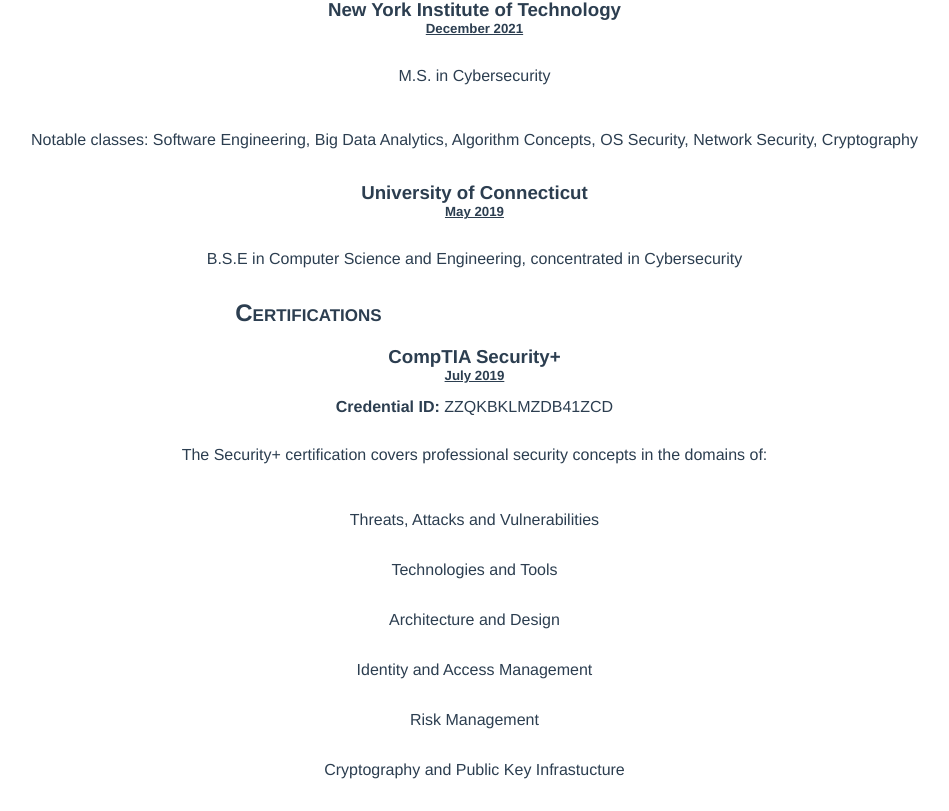
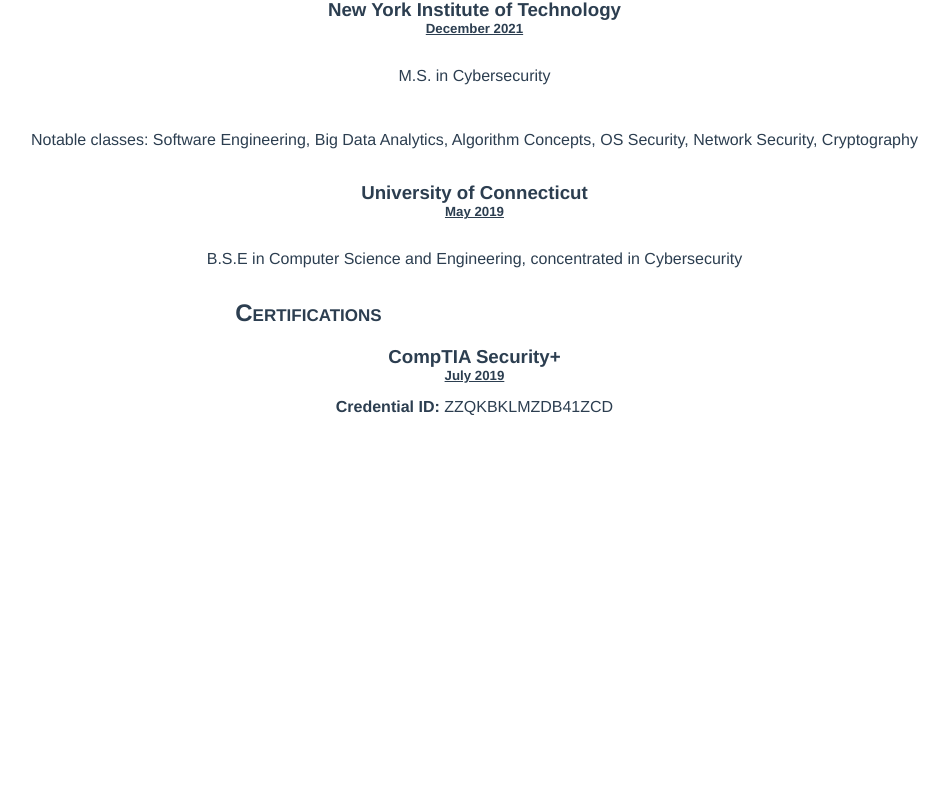
Before and after one commit to kevhunte/resume_vue, a Vue app: page / in a window 1280 px wide. Shown: the part 2141-2952 px from the top of the page, without its empty margins (8-957 px from the left). After the commit the page ends 2588 px from the top, so only its background shows below. Built offline with nearby package versions, Linux system fonts and the light colour scheme; no server answers.

Commit message:
unneeded descriptions

```diff
--- a/src/views/Home.vue
+++ b/src/views/Home.vue
@@ -124,15 +124,6 @@
         <h5>July 2019</h5>
       </div>
       <p style="margin: 0;"> <b>Credential ID:</b> ZZQKBKLMZDB41ZCD</p>
-      <p style="margin: 0;">The Security+ certification covers professional security concepts in the domains of:</p>
-      <ul>
-        <li>Threats, Attacks and Vulnerabilities </li>
-        <li>Technologies and Tools </li>
-        <li>Architecture and Design </li>
-        <li>Identity and Access Management </li>
-        <li>Risk Management </li>
-        <li>Cryptography and Public Key Infrastucture </li>
-      </ul>
     </div>
   </div>
 
```
